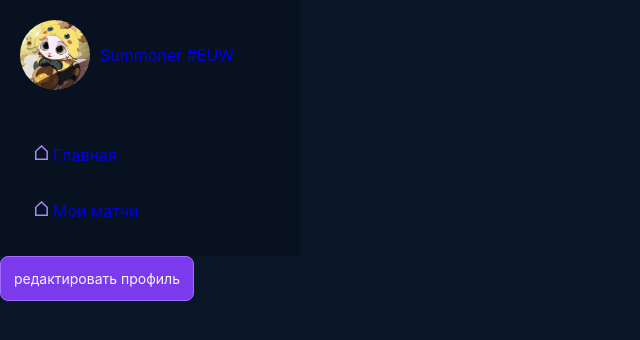
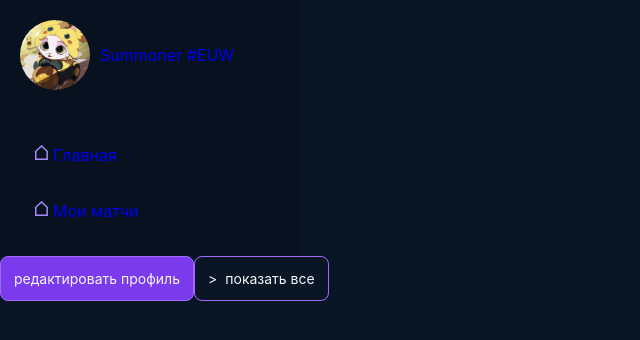
Before and after one commit to VitaliyaMaliutsina/lol-note, a Next.js app: page / in a window 1280 px wide. Shown: the top 340 px of the page, without its empty margins (0-640 px from the left). Built offline with nearby package versions, Linux system fonts and the light colour scheme.

Commit message:
сделал компонент LinkButton

```diff
--- /dev/null
+++ b/src/components/LinkButton/index.tsx
@@ -0,0 +1,41 @@
+import styles from "./styles.module.scss";
+import { clsx } from "clsx";
+import Link, { LinkProps } from "next/link";
+import { ReactNode } from "react";
+
+type TLinkButtonVariants = "primary" | "secondary" | "outline";
+
+type TLinkButtonProps = LinkProps & {
+  variant?: TLinkButtonVariants;
+  className?: string;
+  children?: ReactNode;
+};
+
+const getLinkButtonClassName = (
+  variant: TLinkButtonVariants,
+  className?: string,
+) => {
+  return clsx(styles.linkButton, styles[variant], className);
+};
+
+const LinkButton = (props: TLinkButtonProps) => {
+  const {
+    href,
+    variant = "primary",
+    children,
+    className,
+    ...linkProps
+  } = props;
+
+  return (
+    <Link
+      href={href}
+      className={getLinkButtonClassName(variant, className)}
+      {...linkProps}
+    >
+      {children}
+    </Link>
+  );
+};
+
+export default LinkButton;
--- /dev/null
+++ b/src/components/LinkButton/styles.module.scss
@@ -0,0 +1,55 @@
+.linkButton {
+  display: inline-flex;
+  align-items: center;
+  justify-content: center;
+  gap: 8px;
+  padding: 13px;
+  border: 1px solid;
+  border-radius: 8px;
+  font-size: 14px;
+  color: var(--color-text-primary);
+
+  transition:
+    background-color 180ms ease,
+    border-color 180ms ease,
+    color 180ms ease;
+}
+
+.primary {
+  background-color: var(--color-action-primary);
+  border-color: var(--color-border-primary);
+
+  &:hover {
+    background-color: var(--color-action-hover-primary);
+  }
+
+  &:active {
+    background-color: var(--color-active-primary);
+  }
+}
+
+.secondary {
+  background-color: var(--color-action-secondary);
+  border-color: var(--color-border-secondary);
+
+  &:hover {
+    background-color: var(--color-action-hover-secondary);
+  }
+
+  &:active {
+    background-color: var(--color-active-secondary);
+  }
+}
+
+.outline {
+  background-color: transparent;
+  border-color: var(--color-border-primary);
+
+  &:hover {
+    background-color: var(--color-action-hover-primary);
+  }
+
+  &:active {
+    background-color: var(--color-action-primary);
+  }
+}
--- a/src/components/pages/homePage/index.tsx
+++ b/src/components/pages/homePage/index.tsx
@@ -1,10 +1,15 @@
 import styles from "./styles.module.scss";
 import Button from "@/components/Button";
+import LinkButton from "@/components/LinkButton";
 const HomePage = () => {
   return (
     <>
       <div className={styles.container}></div>
       <Button variant="primary">редактировать профиль</Button>
+      <LinkButton variant="outline" href="/login">
+        <span>{">"}</span>
+        показать все
+      </LinkButton>
     </>
   );
 };
```
